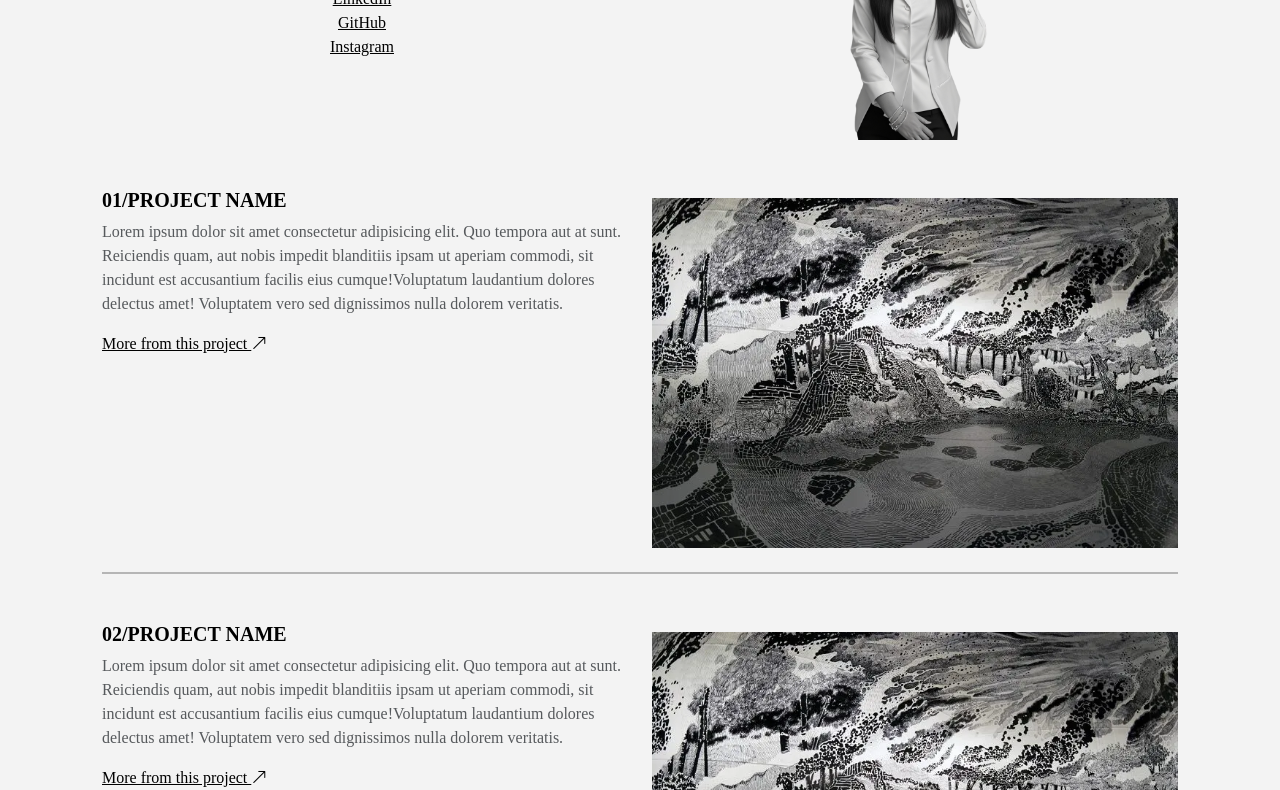
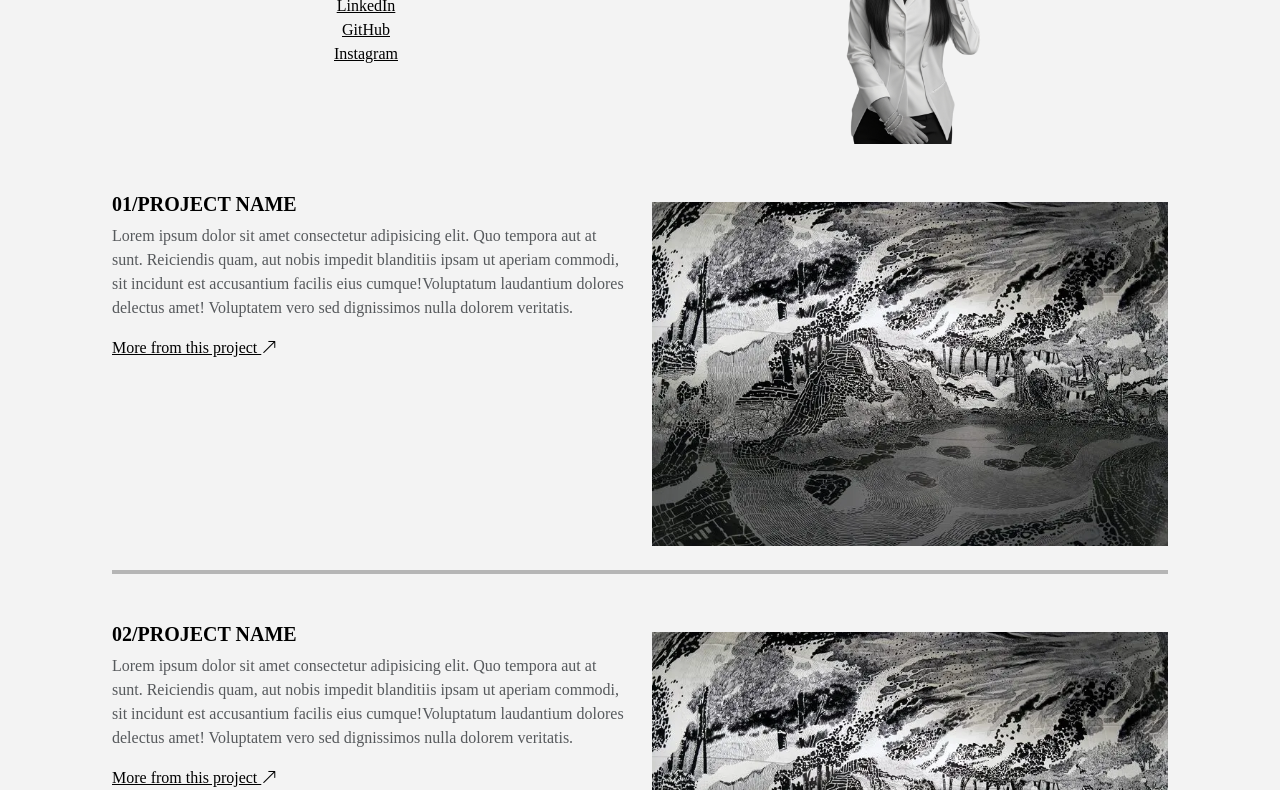
Before and after one commit to monick96/minimalistPortfolioHTML-CSS, a plain HTML site: page index.html in a window 1280 px wide. Shown: the part 224-1014 px from the top of the page. Drawn offline with nearby package versions, Linux system fonts and the light colour scheme.

Commit message:
add margin to body

```diff
--- a/static/css/style2.css
+++ b/static/css/style2.css
@@ -1,6 +1,6 @@
 /*estilo todo el documento*/
 body {
-    margin: 90px; /* Ajusta el margen general del documento */
+    margin: 100px; /* Ajusta el margen general del documento */
     background:#F3F3F3;
     font-family: 'Times New Roman';
     font-weight: normal;
@@ -22,7 +22,7 @@ body {
 
 #links a{
     color: black;
-    margin-right: 6px;
+    margin-right: 8px;
 }
 
 
@@ -57,10 +57,10 @@ body {
 
 
 hr {
-    border: 1px solid #000; /* Cambia el color del hr a negro */
+    border: 2px solid #000; /* Cambia el color del hr a negro */
     background-color: #000; /* Cambia el color de fondo del hr a negro */
     height: 1px; /* Ajusta el grosor del hr */
-    margin: 20px 0; /* Ajusta el margen superior e inferior del hr */
+    margin: 25px 0; /* Ajusta el margen superior e inferior del hr */
 }
 
 /*footer*/
```
